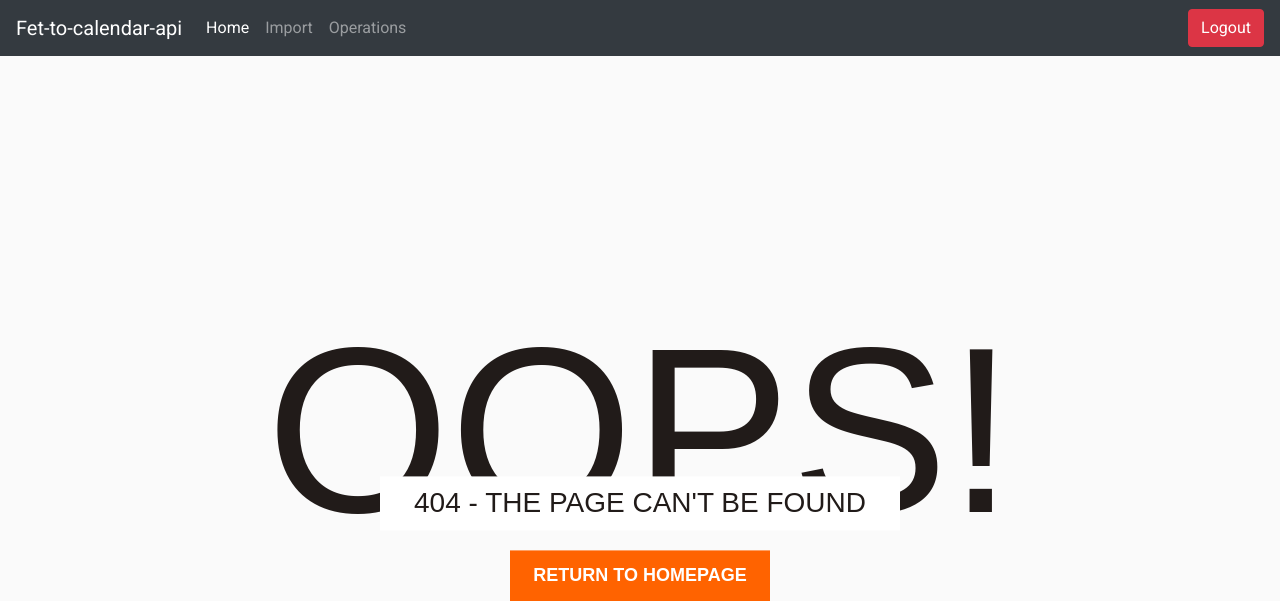
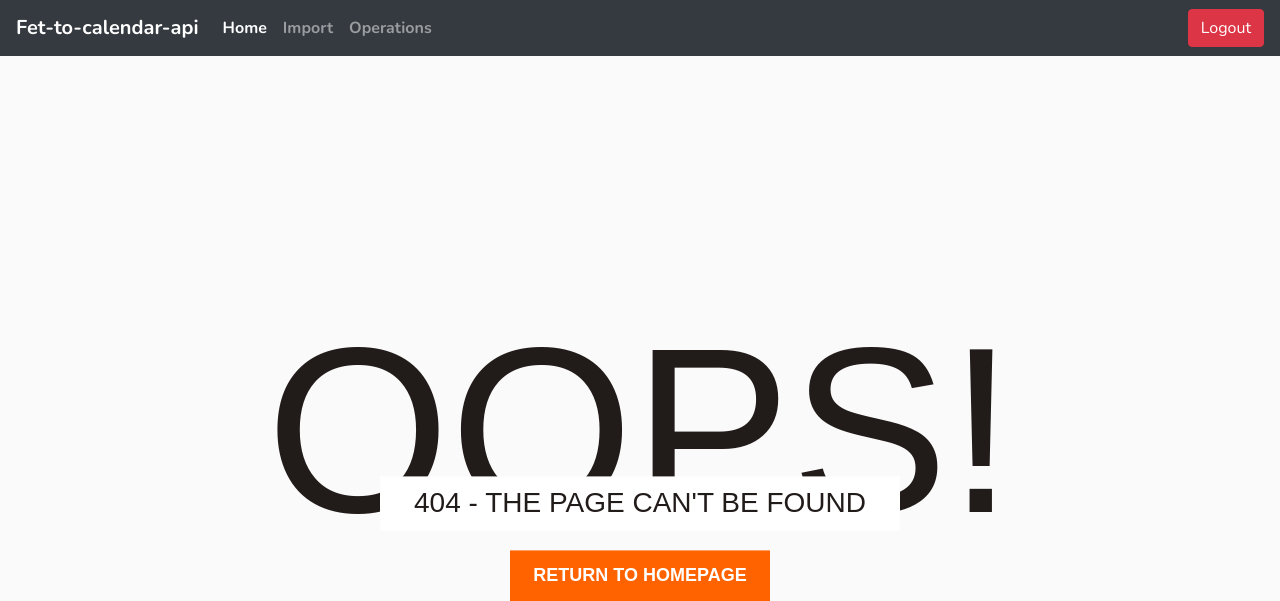
Before and after one commit to omega-coder/fet-to-calendar-api-manager, a Flask app: template fet_api_to_gcal/templates/404.html.j2 in a window 1280 px wide. Shown: the top 601 px of the page. Run offline with Flask 2, Linux system fonts and the light colour scheme; the template is opened without the code that fills it, so the values that code supplies are empty; some libraries are stand-ins or nearby versions.

Commit message:
Changes web app font

```diff
--- a/fet_api_to_gcal/static/main.css
+++ b/fet_api_to_gcal/static/main.css
@@ -1,9 +1,9 @@
-@import url('https://fonts.googleapis.com/css?family=Roboto:400,700&display=swap');
+@import url('https://fonts.googleapis.com/css?family=Nunito:400,700&display=swap');
 
 body {
     background: #fafafa;
     color: #f7f7f7;
-    font-family: 'Roboto', sans-serif;
+    font-family: 'Nunito', sans-serif;
 }
 
 h1,
@@ -23,6 +24,7 @@ h6 {
 
 .navbar {
     margin-bottom: 10px;
+    font-weight: 700;
 }
 
 label {
```
Also changed, not shown: other parts of fet_api_to_gcal/static/main.css (+1 -0 lines).
